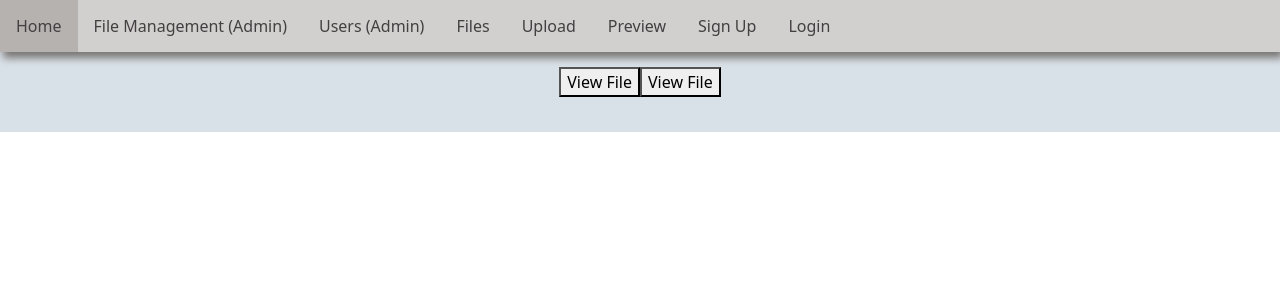
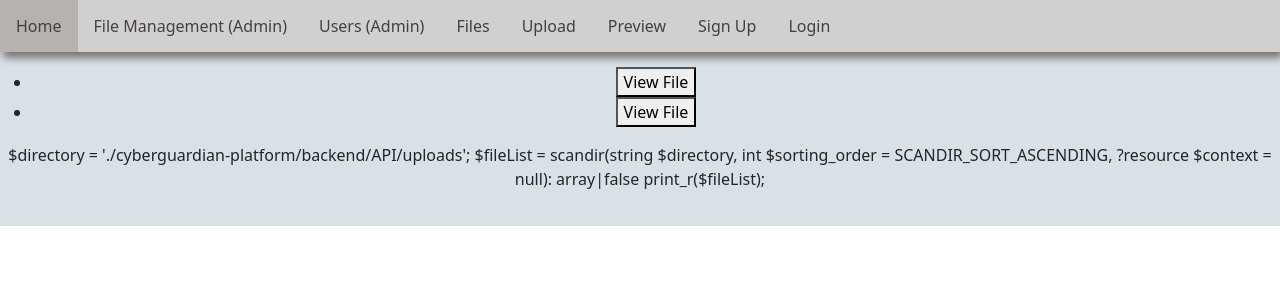
Before and after one commit to daniel-rachfal/cyberguardian-platform, a React (Create React App) app in the folder frontend/: page /cyberguardian-platform/frontend/preview in a window 1280 px wide. Shown: the top 300 px of the page. Built offline with nearby package versions, Linux system fonts and the light colour scheme.

Commit message:
Re-arranged items for directory loop

```diff
--- a/frontend/src/components/pages/PreviewPage.js
+++ b/frontend/src/components/pages/PreviewPage.js
@@ -3,6 +3,11 @@
  *
  * @author Jack Ambler
  * https://blog.devgenius.io/how-to-use-react-file-previewer-da7427ec1715
+ *
+ * // TO DO LIST:
+ * // -- LOOP THROUGH DIRECTORY
+ * //   -- ADD PREVIEW BUTTON FOR EACH ITEM
+ *
  */
 
 
@@ -49,13 +54,7 @@ const type = "<?php echo $ext2; ?>";
 function PreviewPage () {
 //const App = () => {
 
-  <php>
-    $directory =
-    './cyberguardian-platform/backend/API/uploads';
-    $fileList = scandir(string $directory, int $sorting_order = SCANDIR_SORT_ASCENDING, ?resource $context = null): array|false
 
-    print_r($fileList);
-  </php>
 
   const [view, setView] = useState(false);
   const [viewImage, setView2] = useState(false);
@@ -73,7 +72,8 @@ function PreviewPage () {
 
   return (
     <div>
-      <button onClick={handleView}>View File</button>
+      <ul>
+      <li><button onClick={handleView}>View File</button></li>
       {view && (
 
         <FileViewer
@@ -84,7 +84,8 @@ function PreviewPage () {
         />
       )}
 
-<button onClick={handleViewImage}>View File</button>
+
+<li><button onClick={handleViewImage}>View File</button></li>
       {viewImage && (
         <FileViewer
           fileType={typePNG}
@@ -93,6 +94,16 @@ function PreviewPage () {
           onError={onError}
         />
       )}
+      </ul>
+
+      <php>
+    $directory =
+    './cyberguardian-platform/backend/API/uploads';
+    $fileList = scandir(string $directory, int $sorting_order = SCANDIR_SORT_ASCENDING, ?resource $context = null): array|false
+
+    print_r($fileList);
+  </php>
+
     </div>
   );
 };
@@ -108,3 +119,16 @@ export default PreviewPage;
   mimeType: 'application/pdf',
   name: 'test_pdf.pdf' // for download
 }}*/
+
+/*
+
+POSSIBLE DIRECTORY LOOP CODE -- TEST
+<?php
+$dir = new DirectoryIterator(dirname(__FILE__));
+foreach ($dir as $fileinfo) {
+    if (!$fileinfo->isDot()) {
+        var_dump($fileinfo->getFilename());
+    }
+}
+?>
+*/
```
